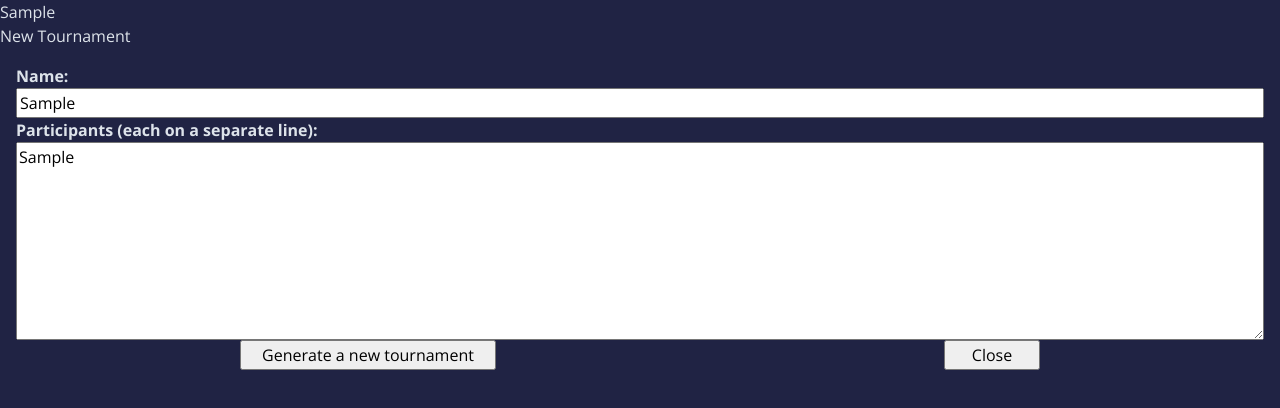
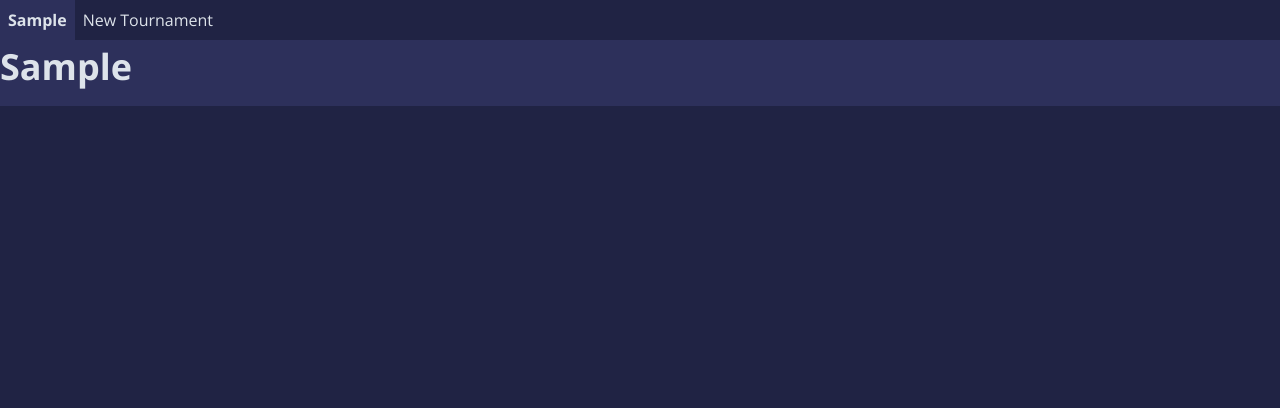
Before and after one commit to zylvve/tournament-manager-proto, a React (Vite) app: page / in a window 1280 px wide. Both pictures are taken after typing "Sample", "Sample" into the empty fields and a click on the button "Close". Shown: the top 408 px of the page. Built offline with nearby package versions, Linux system fonts and the light colour scheme.

Commit message:
Add tab switching + tab styling

```diff
--- a/src/features/tabs/NewTabHeader.tsx
+++ b/src/features/tabs/NewTabHeader.tsx
@@ -1,14 +1,19 @@
-import { useAppDispatch } from "../../app/hooks"
-import { switchTab } from "./tabSlice";
+import { useAppDispatch, useAppSelector } from "../../app/hooks"
+import { selectOpenTab, switchTab } from "./tabSlice";
+import styles from './Tabs.module.css'
 
 const NewTabHeader = () => {
   const dispatch = useAppDispatch();
   const dispatchSwitchTab = () => {
     dispatch(switchTab({id: 0}));
   }
+  const openTab = useAppSelector(selectOpenTab);
 
   return(
-    <div onClick={dispatchSwitchTab}>
+    <div onClick={dispatchSwitchTab} className={`
+      ${styles.tab_header}
+      ${openTab === 0 ? styles.active_tab_header : ""}
+    `}>
       New Tournament
     </div>
   )
--- a/src/features/tabs/TabContentContainer.tsx
+++ b/src/features/tabs/TabContentContainer.tsx
@@ -2,13 +2,14 @@ import { useAppSelector } from "../../app/hooks"
 import Tournament from "../tournament/components/tournament/Tournament"
 import NewTournamentTab from "./new-tournament-tab/NewTournamentTab"
 import { selectOpenTab } from "./tabSlice"
+import styles from './Tabs.module.css'
 
 
 const TabContentContainer = () => {
   const id = useAppSelector(selectOpenTab);
 
   return (
-    <section>
+    <section className={styles.tab_content}>
       {
         id ?
           <Tournament tournamentId={id}/> :
--- a/src/features/tabs/TabHeader.tsx
+++ b/src/features/tabs/TabHeader.tsx
@@ -1,6 +1,7 @@
 import { useAppDispatch, useAppSelector } from "../../app/hooks";
 import { selectName } from "../tournament/tournamentSlice";
-import { switchTab } from "./tabSlice";
+import { selectOpenTab, switchTab } from "./tabSlice";
+import styles from './Tabs.module.css'
 
 interface TabHeaderProps {
   id: number;
@@ -9,13 +10,17 @@ interface TabHeaderProps {
 const TabHeader = ({id}: TabHeaderProps) => {
   const dispatch = useAppDispatch();
   const name = useAppSelector((tournaments) => selectName(tournaments, id));
+  const openTab = useAppSelector(selectOpenTab);
 
   const dispatchSwitchTab = () => {
     dispatch(switchTab({id}));
   }
 
   return(
-    <div onClick={dispatchSwitchTab}>
+    <div onClick={dispatchSwitchTab} className={`
+      ${styles.tab_header}
+      ${openTab === id ? styles.active_tab_header : ""}
+    `}>
       {name}
     </div>
   )
--- a/src/features/tabs/TabHeadersContainer.tsx
+++ b/src/features/tabs/TabHeadersContainer.tsx
@@ -2,6 +2,7 @@ import { useAppSelector } from "../../app/hooks"
 import { selectTournaments } from "../tournament/tournamentSlice"
 import NewTabHeader from "./NewTabHeader";
 import TabHeader from "./TabHeader";
+import styles from './Tabs.module.css'
 
 const TabHeadersContainer = () => {
   const tournamentsIds = useAppSelector(selectTournaments).allIds;
@@ -12,7 +13,7 @@ const TabHeadersContainer = () => {
   }
 
   return (
-    <div>
+    <div className={styles.tab_headers}>
       {tabHeaders}
       <NewTabHeader/>
     </div>
--- a/src/features/tabs/Tabs.module.css
+++ b/src/features/tabs/Tabs.module.css
@@ -0,0 +1,21 @@
+@import '../../themes.css';
+
+.tournament_tabs {
+  width: 100%;
+  height: 100%;
+}
+
+.tab_headers {
+  display: flex;
+  align-items: center;
+}
+
+.tab_header {
+  height: 2.5em;
+  padding: 0.5em;
+}
+
+.active_tab_header {
+  background-color: var(--color-secondary-bg);
+  font-weight: bold;
+}
--- a/src/features/tabs/new-tournament-tab/NewTournamentTab.tsx
+++ b/src/features/tabs/new-tournament-tab/NewTournamentTab.tsx
@@ -1,14 +1,16 @@
 import { FormEventHandler, useState } from 'react';
 import styles from './NewTournamentTab.module.css'
-import { useAppDispatch } from '../../../app/hooks';
+import { useAppDispatch, useAppSelector } from '../../../app/hooks';
 import { NewTournamentPayload } from '../../tournament/tournamentTypes';
-import { newTournament } from '../../tournament/tournamentSlice';
+import { newTournament, selectTournaments } from '../../tournament/tournamentSlice';
 import { closeNewTournamentModal } from '../../modals/modalsSlice';
+import { switchTab } from '../tabSlice';
 
 const NewTournamentTab = () => {
   const [name, setName] = useState<string>("");
   const [partipants, setParticipants] = useState<string>("");
 
+  const newId = useAppSelector(selectTournaments).allIds.length + 1;
   const dispatch = useAppDispatch();
   const submitTournament: FormEventHandler = (event) => {
     event.preventDefault();
@@ -18,6 +20,7 @@ const NewTournamentTab = () => {
     };
     dispatch(newTournament(payload));
     dispatch(closeNewTournamentModal());
+    dispatch(switchTab({id: newId}))
   }
 
   return (
```
